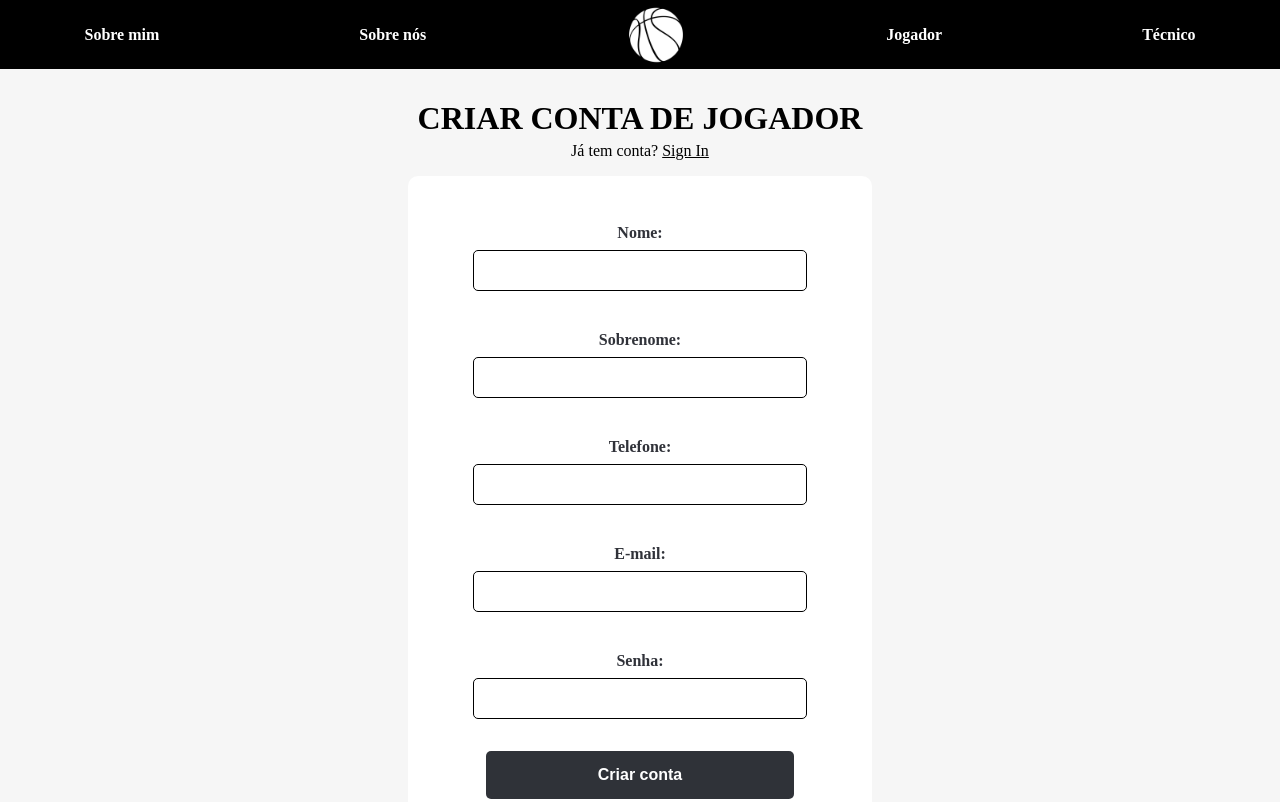
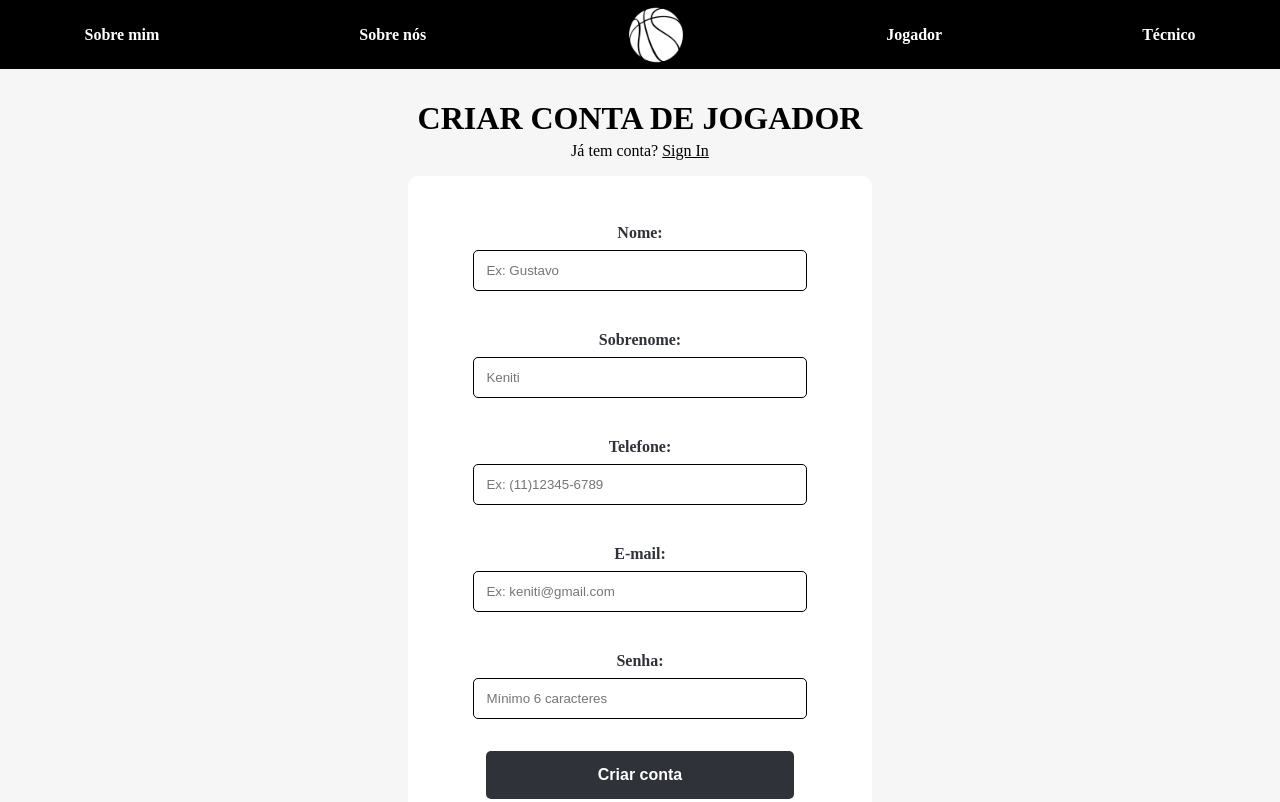
Before and after one commit to gustavokeniti/Projeto-Individual, a website: page web-data-viz/public/cadastro-jogador.html in a window 1280 px wide. Shown: the top 802 px of the page. Drawn offline with Linux system fonts and the light colour scheme; a web font is replaced by a local one.

Commit message:
adicionando placeholder

```diff
--- a/web-data-viz/public/cadastro-jogador.html
+++ b/web-data-viz/public/cadastro-jogador.html
@@ -26,23 +26,23 @@
         <div class="card">
             <div class="input">
                 <p>Nome:</p>
-                <input type="text" id="ipt_nome">
+                <input type="text" id="ipt_nome" placeholder="Ex: Gustavo">
             </div>
             <div class="input">
                 <p>Sobrenome:</p>
-                <input type="text" id="ipt_sobrenome">
+                <input type="text" id="ipt_sobrenome" placeholder="Keniti">
             </div>
             <div class="input">
                 <p>Telefone:</p>
-                <input type="text" id="ipt_telefone">
+                <input type="text" id="ipt_telefone" placeholder="Ex: (11)12345-6789">
             </div>
             <div class="input">
                 <p>E-mail:</p>
-                <input type="text" id="ipt_email">
+                <input type="text" id="ipt_email" placeholder="Ex: keniti@gmail.com">
             </div>
             <div class="input">
                 <p>Senha:</p>
-                <input type="password" id="ipt_senha">
+                <input type="password" id="ipt_senha" placeholder="Mínimo 6 caracteres">
             </div>
             <button onclick="cadastro()">Criar conta</button>
             <div class="mensagem" id="div_mensagem"></div>
```
Also changed, not shown: web-data-viz/public/cadastro-tecnico.html (+5 -5 lines).
